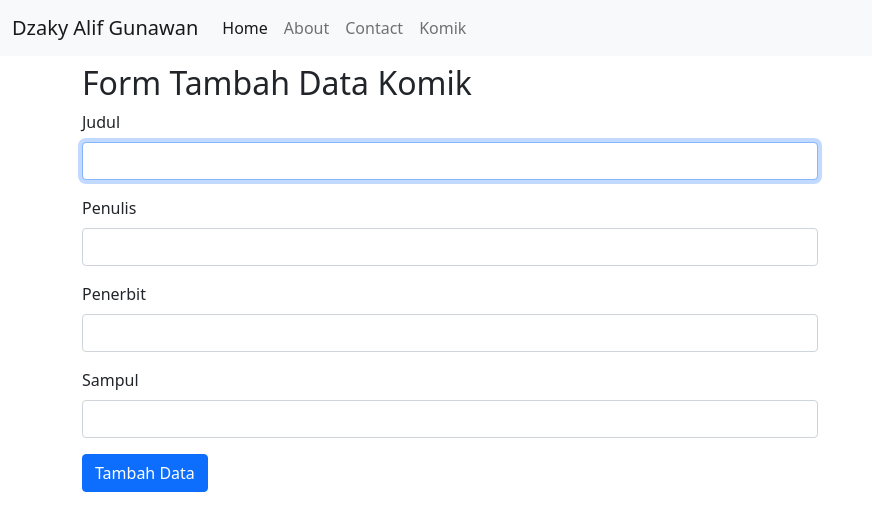
After one commit to Dzakyalifgunawan/CodeIgniter4, a CodeIgniter 4 app: the page made by belajarci4/app/Views/komik/create.php in a window 1280 px wide. The commit adds this page. Shown: the top 531 px of the page, without its empty margins (0-872 px from the left). Run offline with PHP 8.4 and a stand-in for CodeIgniter, Linux system fonts and the light colour scheme; the template is opened without the code that fills it, so the values that code supplies are empty; some libraries are stand-ins or nearby versions.

Commit message:
08 agustus 2024

```diff
--- a/belajarci4/app/Config/Routes.php
+++ b/belajarci4/app/Config/Routes.php
@@ -11,4 +11,6 @@ $routes->get('/', 'Pages::index');
 $routes->get('/pages/about', 'Pages::about');
 $routes->get('/pages/contact', 'Pages::contact');
 $routes->get('/komik', 'Komik::index');
+$routes->get('/komik/create', 'Komik::create');
+$routes->post('/komik/save', 'Komik::save');
 $routes->get('/komik/(:segment)', 'Komik::detail/$1');
--- a/belajarci4/app/Models/KomikModel.php
+++ b/belajarci4/app/Models/KomikModel.php
@@ -8,6 +8,7 @@ class KomikModel extends Model
 {
     protected $table = 'komik';
     protected $useTimestamps = true;
+    protected $allowFields = ['judul', 'slug', 'penulis', 'penerbit', 'sampul'];
 
     public function getKomik($slug = false)
     {
--- /dev/null
+++ b/belajarci4/app/Views/komik/create.php
@@ -0,0 +1,31 @@
+<?= $this->extend('layout/template'); ?>
+<?= $this->section('content'); ?>
+<div class="container">
+    <div class="row">
+        <div class="col-8">
+            <h2 class="my-2">Form Tambah Data Komik</h2>
+            <form action="/komik/save" method="post">
+                <!-- csrf_field() menjaga hanya untuk input halaman ini aja  -->
+                <?= csrf_field(); ?>
+                <div class="mb-3">
+                    <label for="judul" class="form-label">Judul</label>
+                    <input type="text" class="form-control" id="judul" aria-describedby="emailHelp" name="penulis" autofocus>
+                </div>
+                <div class="mb-3">
+                    <label for="penulis" class="form-label">Penulis</label>
+                    <input type="text" class="form-control" id="penulis" name="penulis">
+                </div>
+                <div class="mb-3">
+                    <label for="penerbit" class="form-label">Penerbit</label>
+                    <input type="text" class="form-control" id="penerbit" name="penerbit">
+                </div>
+                <div class="mb-3">
+                    <label for="sampul" class="form-label">Sampul</label>
+                    <input type="text" class="form-control" id="sampul" name="sampul">
+                </div>
+                <button type="submit" class="btn btn-primary">Tambah Data</button>
+            </form>
+        </div>
+    </div>
+</div>
+<?= $this->endSection(); ?>
--- a/belajarci4/app/Views/komik/detail.php
+++ b/belajarci4/app/Views/komik/detail.php
@@ -13,10 +13,7 @@
                             <h5 class="card-title"><?= $komik['judul']; ?></h5>
                             <p class="card-text"><b>Penulis : </b><?= $komik['penulis']; ?></p>
                             <p class="card-text"><small class="text-muted"><b>Penerbit : </b><?= $komik['penerbit']; ?></small></p>
-                            <a href="" class="btn btn-warning">Edit</a>
-                            <a href="" class="btn btn-danger">Delete</a>
-                            <br>
-                            <a class="btn btn-primary mt-2" href="/komik" role="button">Kembali ke Daftar Komik</a>
+                            <a class="btn btn-primary" href="/komik" role="button">Kembali ke Daftar Komik</a>
                         </div>
                     </div>
                 </div>
```
Also changed, not shown: belajarci4/app/Controllers/Komik.php (+28 -0 lines), belajarci4/app/Views/komik/index.php (+6 -1 lines).
